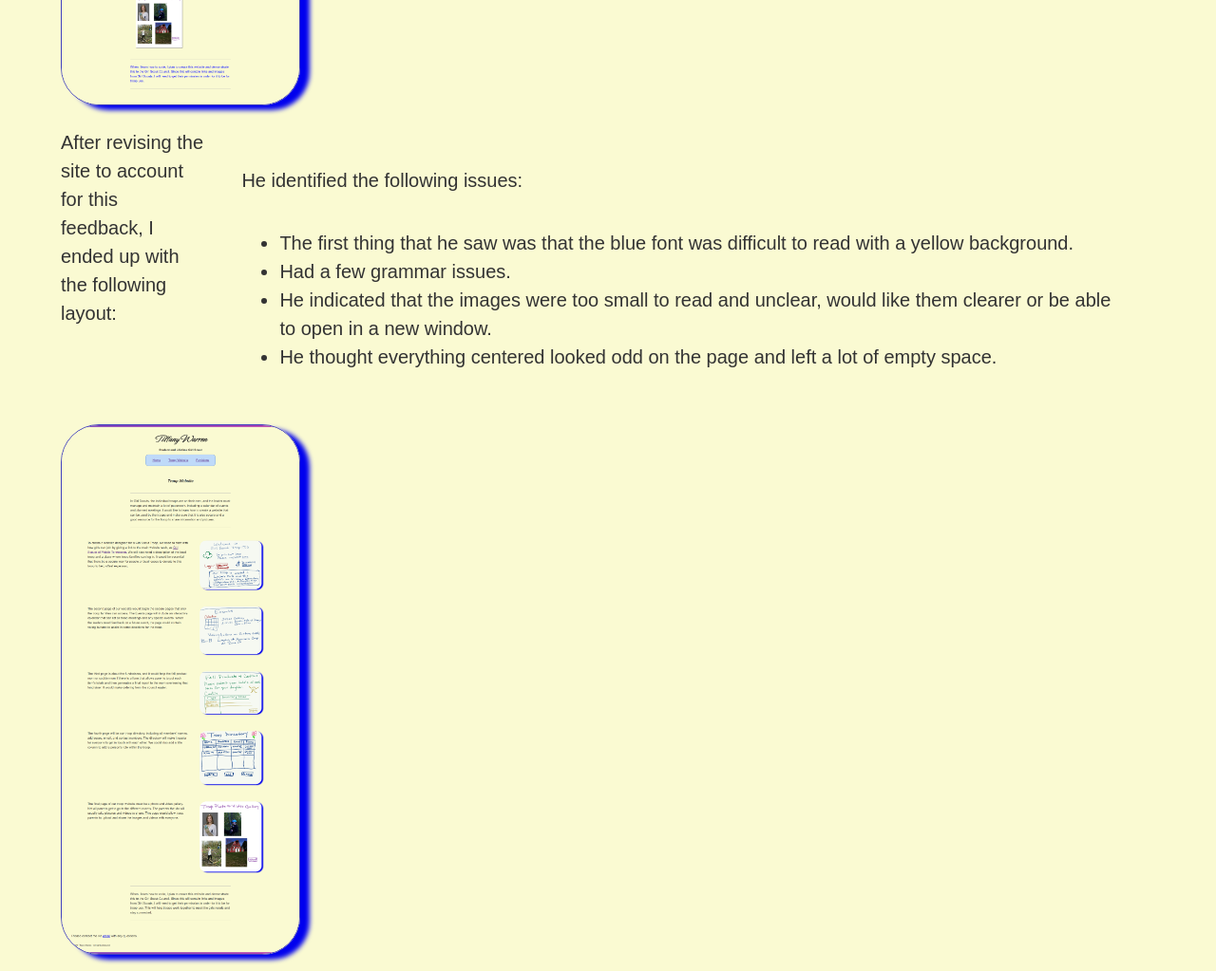
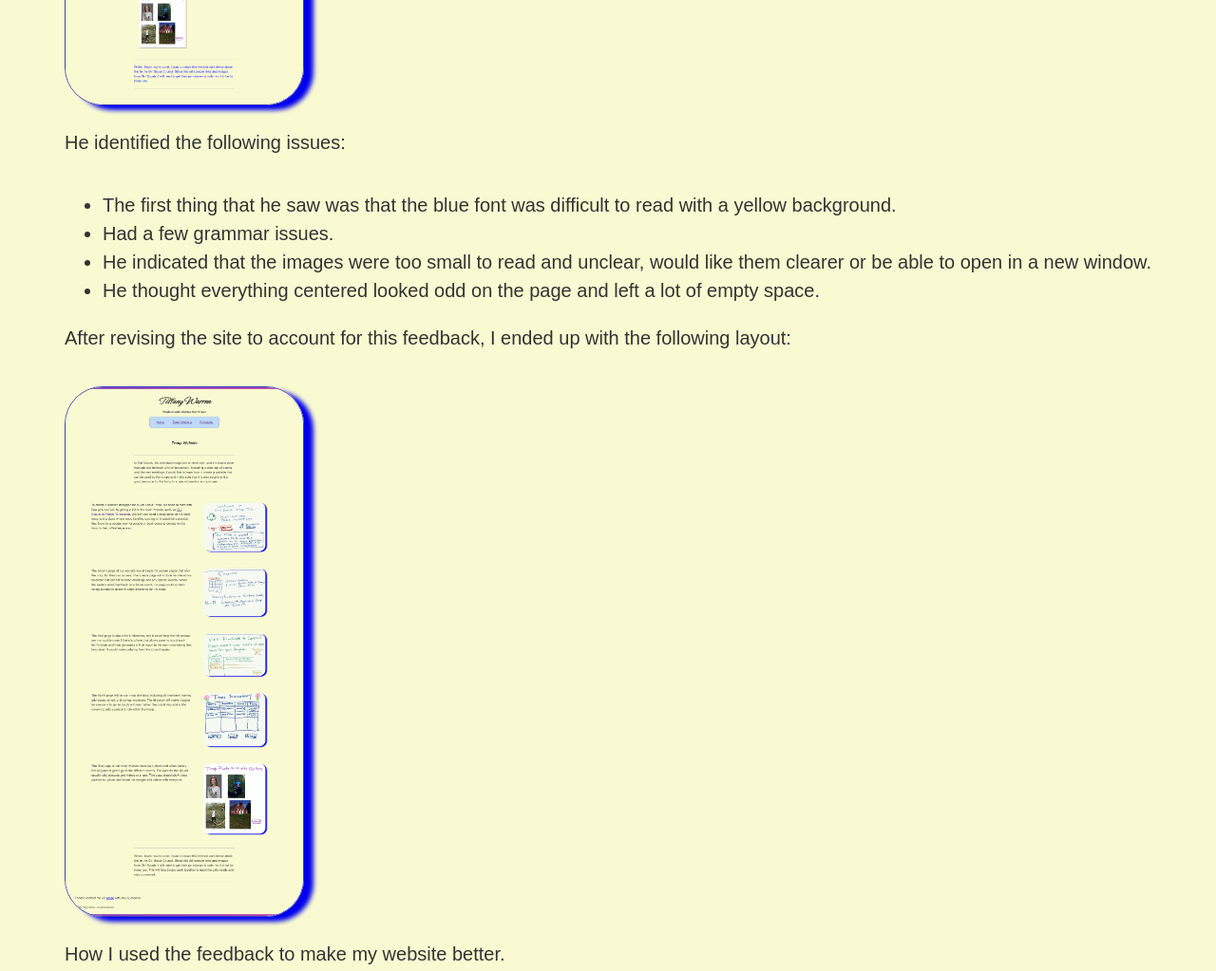
Before and after one commit to twarre30/aboutMe, a plain HTML site: page revisions.html in a window 1280 px wide. Shown: the part 880-1903 px from the top of the page at 95% size. Drawn offline with Linux system fonts and the light colour scheme; a web font is replaced by a local one.

Commit message:
fix error

```diff
--- a/styles.css
+++ b/styles.css
@@ -133,11 +133,3 @@ p, li {
   border-radius: 40px;
   box-shadow: 10px 5px 5px;
 }
-
-aside {
-  width: 80%;
-  padding: 20px;
-  margin: 20px;
-  float: right;
-
-}
```
